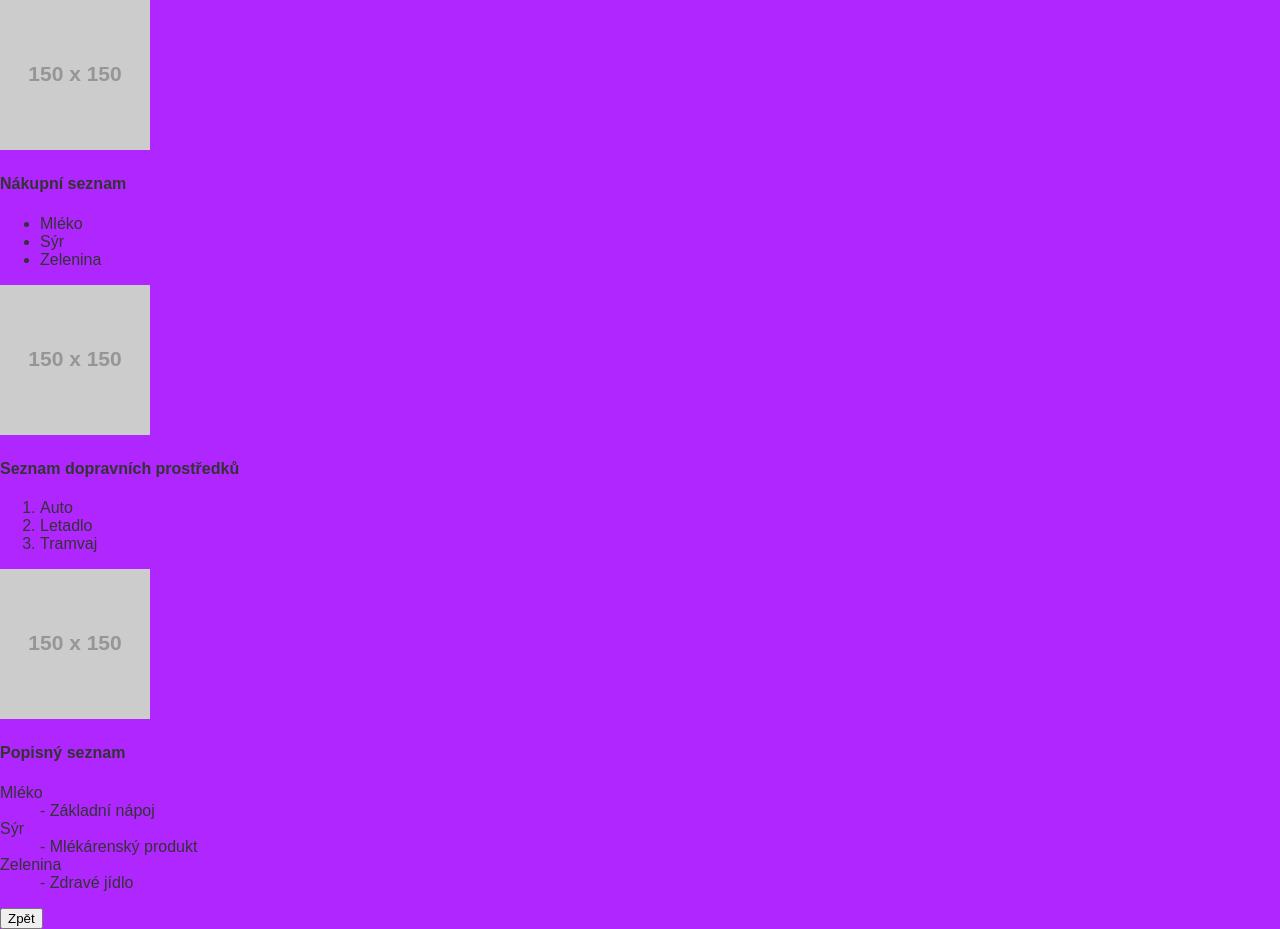
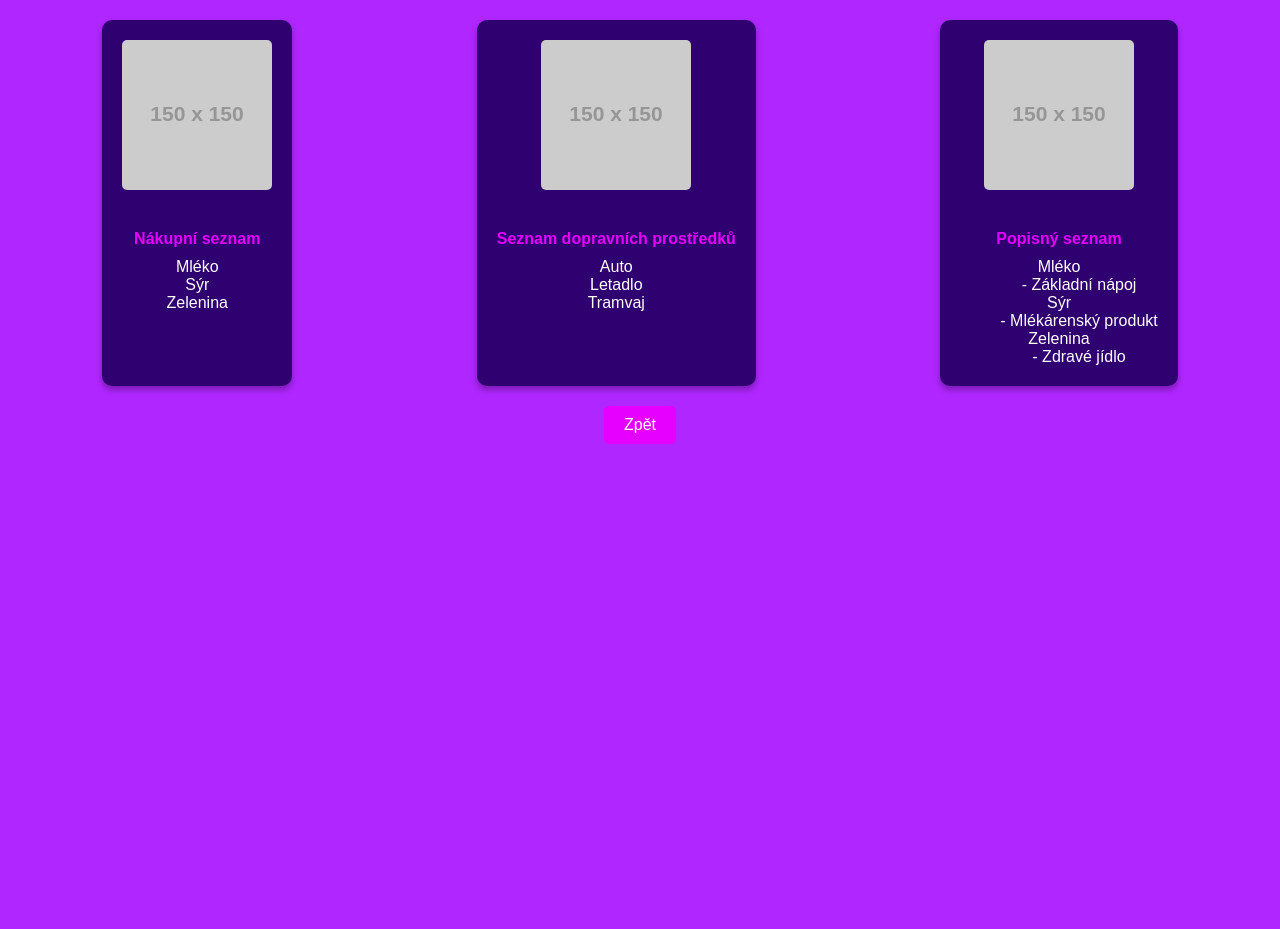
Before and after one commit to Kyndl/kyndl.github.io, a plain HTML site: page seznam.html in a window 1280 px wide. After the commit the page ends 800 px from the top, so only its background shows below. Drawn offline with Linux system fonts and the light colour scheme; placeholder pictures from the web are drawn by us.

Commit message:
repair css?

```diff
--- a/style.css
+++ b/style.css
@@ -2,12 +2,11 @@ body {
     margin: 0;
     padding: 0;
     font-family: Arial, sans-serif;
-    background-color: #B026FF ;
+    background-color: #B026FF;
     color: #333;
 }
 
-.PRG
-{
+.PRG {
     background-image: url('https://plus.unsplash.com/premium_photo-1678990345948-4843f1522120?q=80&w=1932&auto=format&fit=crop&ixlib=rb-4.0.3&ixid=M3wxMjA3fDB8MHxwaG90by1wYWdlfHx8fGVufDB8fHx8fA%3D%3D');
     background-size: cover;
     background-attachment: fixed;
@@ -24,18 +23,21 @@ justify-content: center;
     padding: 20px;
     width: 100%;
     height: 100vh;
+    overflow-y: auto;
     box-sizing: border-box;
     position: absolute;
     bottom: 0;
     max-width: 800px;
     margin: 0 auto;
 }
+
 .button-container {
     display: flex;
     flex-direction: column;
     align-items: center;
     size: 90px;
 }
+
 .button-link {
     display: inline-block;
     padding: 10px 20px;
@@ -50,6 +52,62 @@ justify-content: center;
     margin-bottom: 10px;
     text-align: center;
 }
+
 .button-link:hover {
     background-color: #0056b3;
 }
+
+/* New styles */
+.container {
+    padding: 20px;
+    text-align: center;
+}
+
+.flex-container {
+    display: flex;
+    justify-content: space-around;
+    flex-wrap: wrap;
+    gap: 20px;
+}
+
+.flex-item {
+    background-color: #2f006f;
+    color: #e500ff;
+    padding: 20px;
+    border-radius: 10px;
+    max-width: 300px;
+    text-align: center;
+    box-shadow: 0 4px 6px rgba(0, 0, 0, 0.3);
+}
+
+.flex-item img {
+    max-width: 100%;
+    border-radius: 5px;
+    margin-bottom: 15px;
+}
+
+.flex-item h4 {
+    margin-bottom: 10px;
+}
+
+.flex-item ul, .flex-item ol, .flex-item dl {
+    margin: 0;
+    padding: 0;
+    list-style: none;
+    color: #fff;
+}
+
+button {
+    margin-top: 20px;
+    padding: 10px 20px;
+    font-size: 16px;
+    color: #fff;
+    background-color: #e500ff;
+    border: none;
+    border-radius: 5px;
+    cursor: pointer;
+}
+
+button:hover {
+    background-color: #0056b3;
+}
```
Lines whose indentation alone changed are shown as unchanged.
